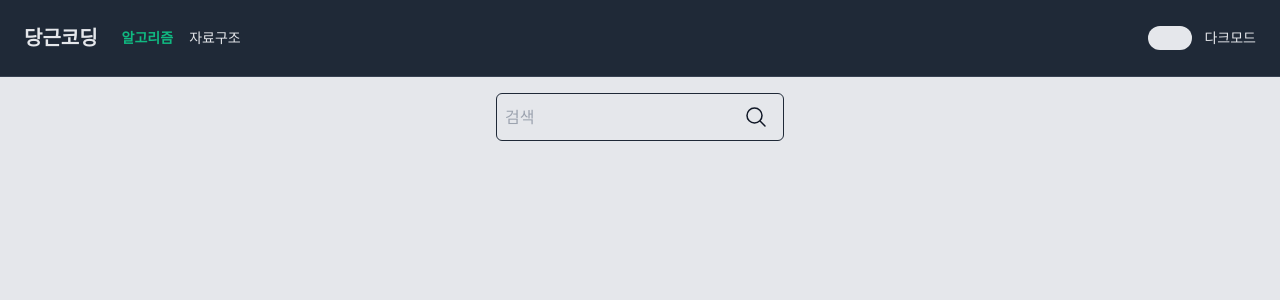
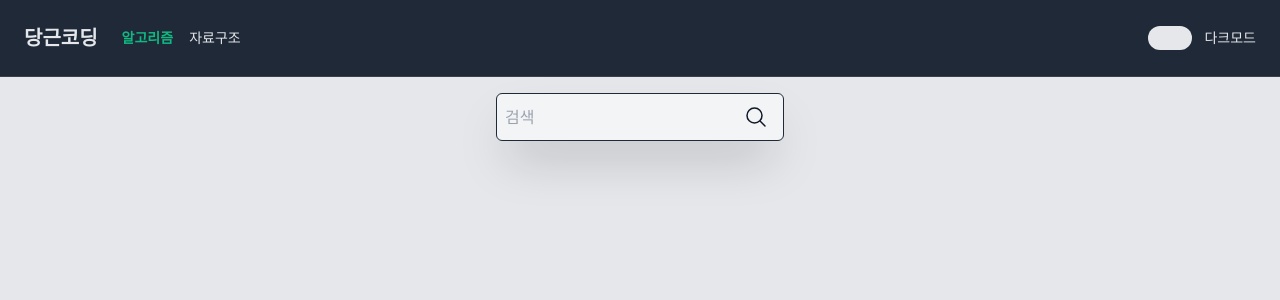
Before and after one commit to shyuuuuni/carrot-coding, a Next.js app: page /algorithm in a window 1280 px wide. Shown: the top 300 px of the page. Built offline with nearby package versions, Linux system fonts and the light colour scheme.

Commit message:
styles: SearchInput shadow 스타일 추가

```diff
--- a/src/components/molecules/SearchInput.tsx
+++ b/src/components/molecules/SearchInput.tsx
@@ -12,7 +12,7 @@ type Props = {
 export default function SearchInput({ value, onChange, onSubmit }: Props) {
   return (
     // eslint-disable-next-line jsx-a11y/label-has-associated-control
-    <label className="bg-inherit flex h-12 w-full items-center rounded-md border border-gray-800 p-2 dark:border-gray-200">
+    <label className="flex h-12 w-full items-center rounded-md border border-gray-800 bg-gray-100 p-2 shadow-2xl dark:border-gray-200 dark:bg-gray-900">
       <Input value={value} onChange={onChange} onSubmit={onSubmit} />
       <SearchIcon onClick={onSubmit} />
     </label>
```
